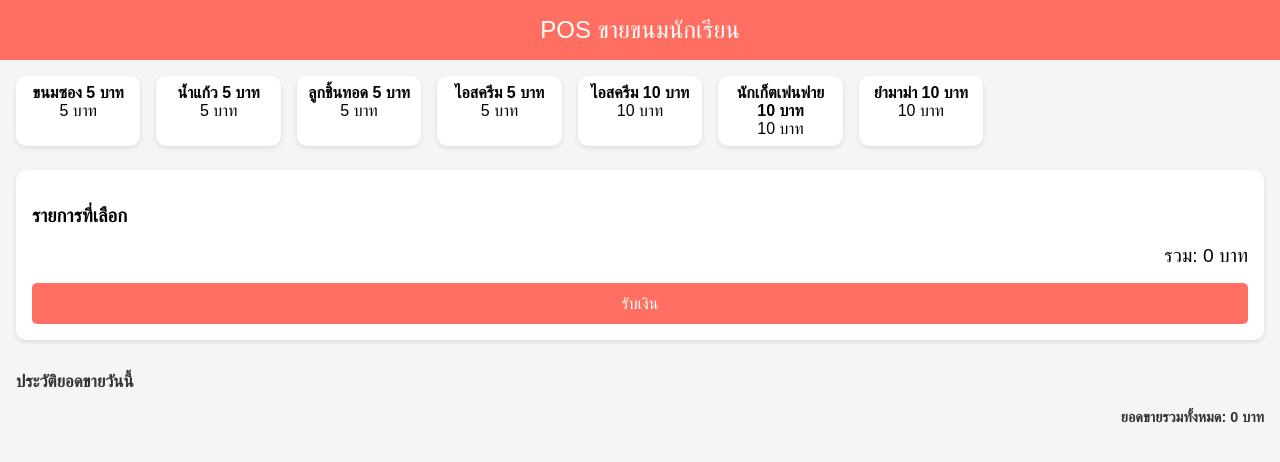
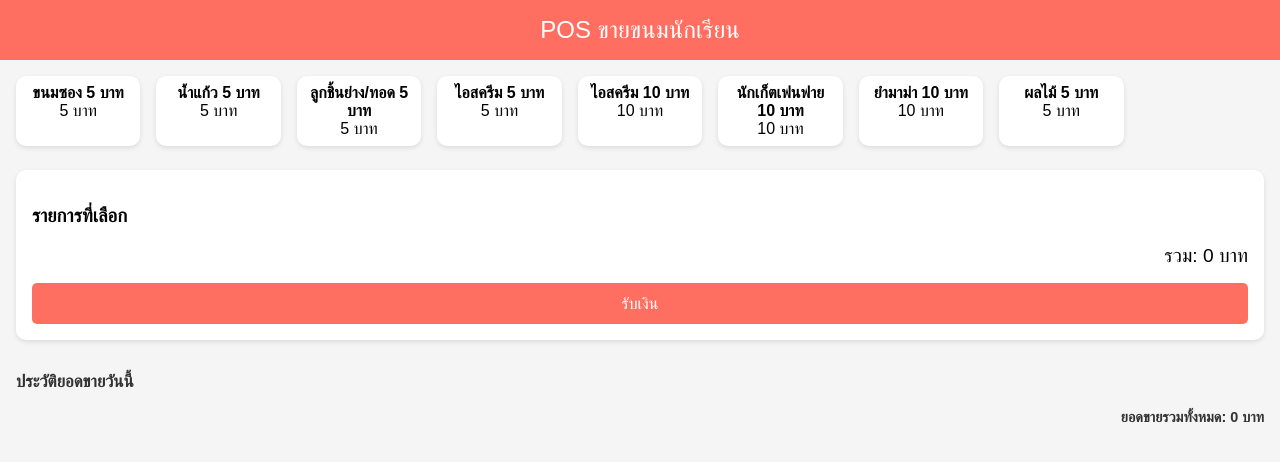
Before and after one commit to xllpainllx/pos-snack-online, a plain HTML site: page index.html in a window 1280 px wide. Drawn offline with Linux system fonts and the light colour scheme.

Commit message:
Update index.html

```diff
--- a/index.html
+++ b/index.html
@@ -43,12 +43,13 @@
     const products = [
       { id: 1, name: "ขนมซอง 5 บาท", price: 5 },
       { id: 2, name: "น้ำแก้ว 5 บาท", price: 5 },
-      { id: 3, name: "ลูกชิ้นทอด 5 บาท", price: 5 },
+      { id: 3, name: "ลูกชิ้นย่าง/ทอด 5 บาท", price: 5 },
       { id: 4, name: "ไอสครีม 5 บาท", price: 5 },
       { id: 5, name: "ไอสครีม 10 บาท", price: 10 },
       { id: 6, name: "นักเก็ตเฟนฟาย 10 บาท", price: 10 },
       { id: 7, name: "ยำมาม่า 10 บาท", price: 10 },
-    ];
+      { id: 8, name: "ผลไม้ 5 บาท", price: 5 },
+          ];
 
     let cart = {};
     let salesHistory = [];
```
